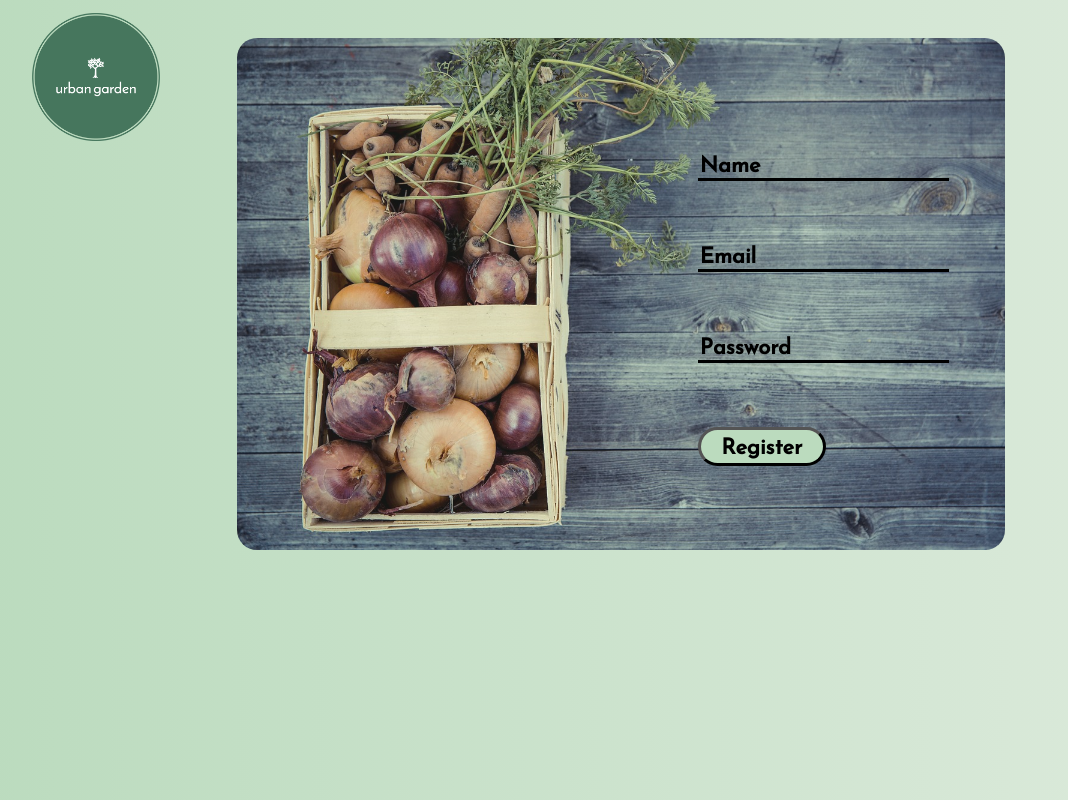
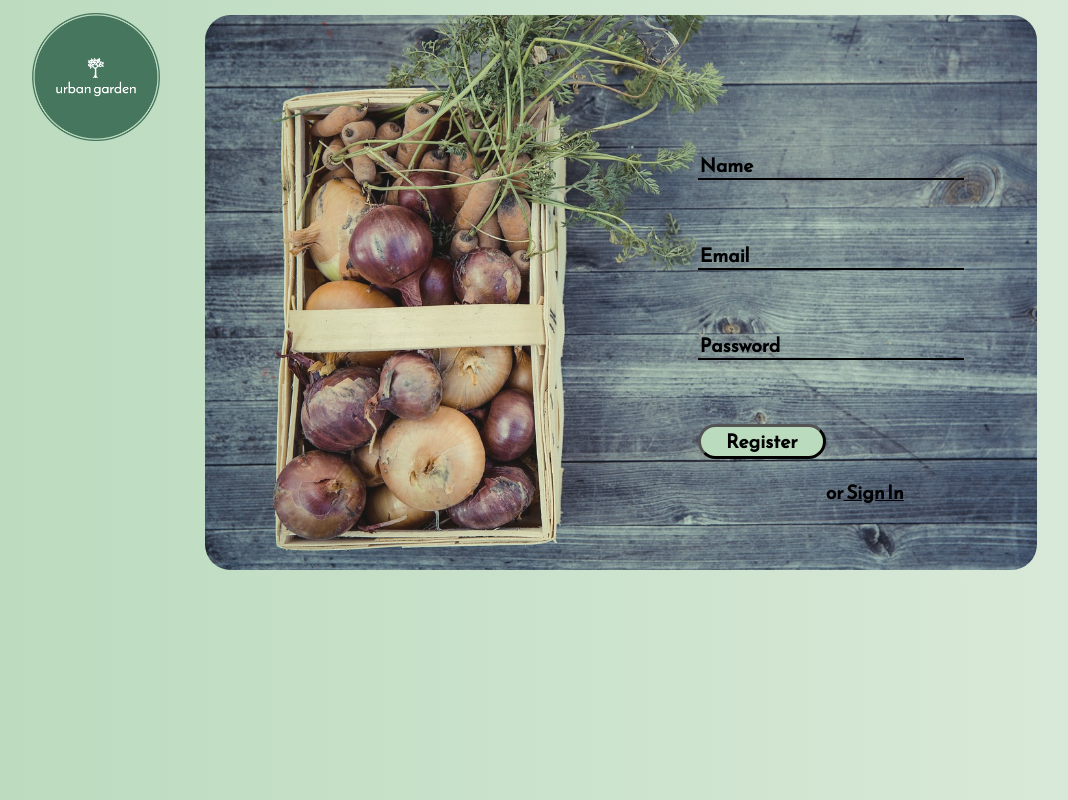
Before and after one commit to MarianoANDR/Urban-Garden, a React (Create React App) app in the folder client/: page / in a window 1280 px wide. Shown: the whole page, without its empty margins (19-1087 px from the left). Built offline with nearby package versions, Linux system fonts and the light colour scheme.

Commit message:
commit changes

```diff
--- a/client/src/App.css
+++ b/client/src/App.css
@@ -6,11 +6,12 @@ body {
 
 input {
     border: none;
-    border-bottom: 0.3vw solid black;
+    border-bottom: 2px solid black;
     background-color: transparent;
     display: block;
     margin-bottom: 5vw;
-    font-size: 2.5vw;
+    font-size: 2.7vw;
+    font-weight: 600;
 }
 
 .btnRegister {
@@ -33,11 +34,11 @@ input {
 
 .formDiv {
   position: absolute;
-  top: 20vw;
+  top: 18vw;
   left: 60vw;
 }
 
-.forM, .btnRegister, input::placeholder {
+.forM, .btnRegister, input::placeholder, .parag {
   font-family: "Reem Kufi", sans-serif;
   color: black;
   font-size: 2.5vw;
@@ -47,61 +48,80 @@ input {
 .logo {
   position: absolute;
   z-index: 1;
+  top: 3vw;
   left: 4vw;
-  top: 3vw;
   width: 15vw;
   height: 15vw;
 }
 
-@media screen and (min-width: 1024px) {
+.parag {
+  padding: 0 0 0 10vw;
+}
 
-  body {
-    background: linear-gradient(to right, #BBDBBE, #DEEBDD);
-  }
+.paragSpan {
+  text-decoration: underline;
+}
+
+@media screen and (min-width: 700px) {
 
   input {
-      border: none;
-      border-bottom: 3px solid black;
-      font-size: 1.5vw;
-      background-color: transparent;
-    }
+    font-size: 2vw;
+  }
 
   .btnRegister {
     width: 10vw;
   }
 
-  .frontImg {
-      width: 100%;
-      height: auto;
-      border-radius: 20px;
-      opacity: 0.9;
+  .frontImageDiv {
+    width: 80vw;
+    margin: auto;
+    margin-top: 3vw;
+  }
+
+  .formDiv {
+    top: 17vw;
+  }
+
+  .forM, .btnRegister, input::placeholder {
+    font-size: 2vw;
+    padding: 0;
+  }
+
+  .logo {
+    top: 1vw;
+    width: 12vw;
+    height: 12vw;
+  }
+
+  .parag {
+    padding: 0 0 0 10vw;
+    font-size: 2vw;
+  }
+
+}
+
+@media screen and (min-width: 1024px) {
+
+  input {
+      border-bottom: 2.5px solid black;
+      font-size: 1.5vw;
     }
 
   .frontImageDiv {
-    position: relative;
-    width: 60vw;
-    margin: auto;
-    margin-top: 3vw;
-
+    width: 65vw;
+    margin-top: 1.2vw;
   }
 
   .formDiv {
-    position: absolute;
     top: 12vw;
     left: 56vw;
   }
 
-  .forM, .btnRegister, input::placeholder {
-    font-family: "Reem Kufi", sans-serif;
-    color: black;
-    font-size: 1.7vw;
-    padding: 0;
+  .forM, .btnRegister, input::placeholder, .parag {
+    font-size: 1.5vw;
   }
 
   .logo {
-    position: absolute;
-    top: 1vw;
-    left: 4vw;
     width: 10vw;
     height: 10vw;
   }
--- a/client/src/components/HomePage.jsx
+++ b/client/src/components/HomePage.jsx
@@ -11,6 +11,7 @@ export const HomePage = () => {
       </div>
       <div className="formDiv">
         <ForM />
+        <p className="parag">or<span className="paragSpan"> Sign In </span></p>
       </div>
     </div>
   );
```
